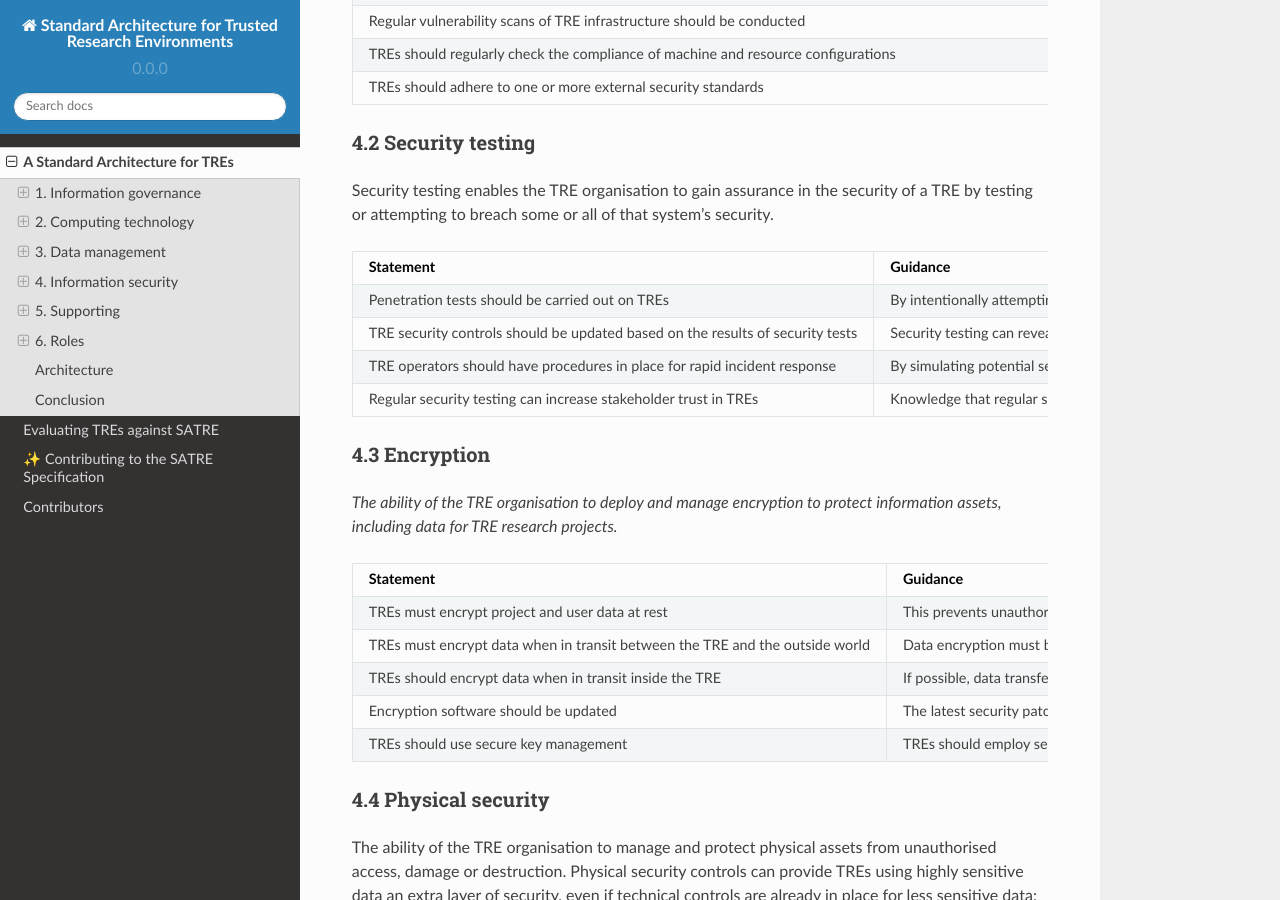
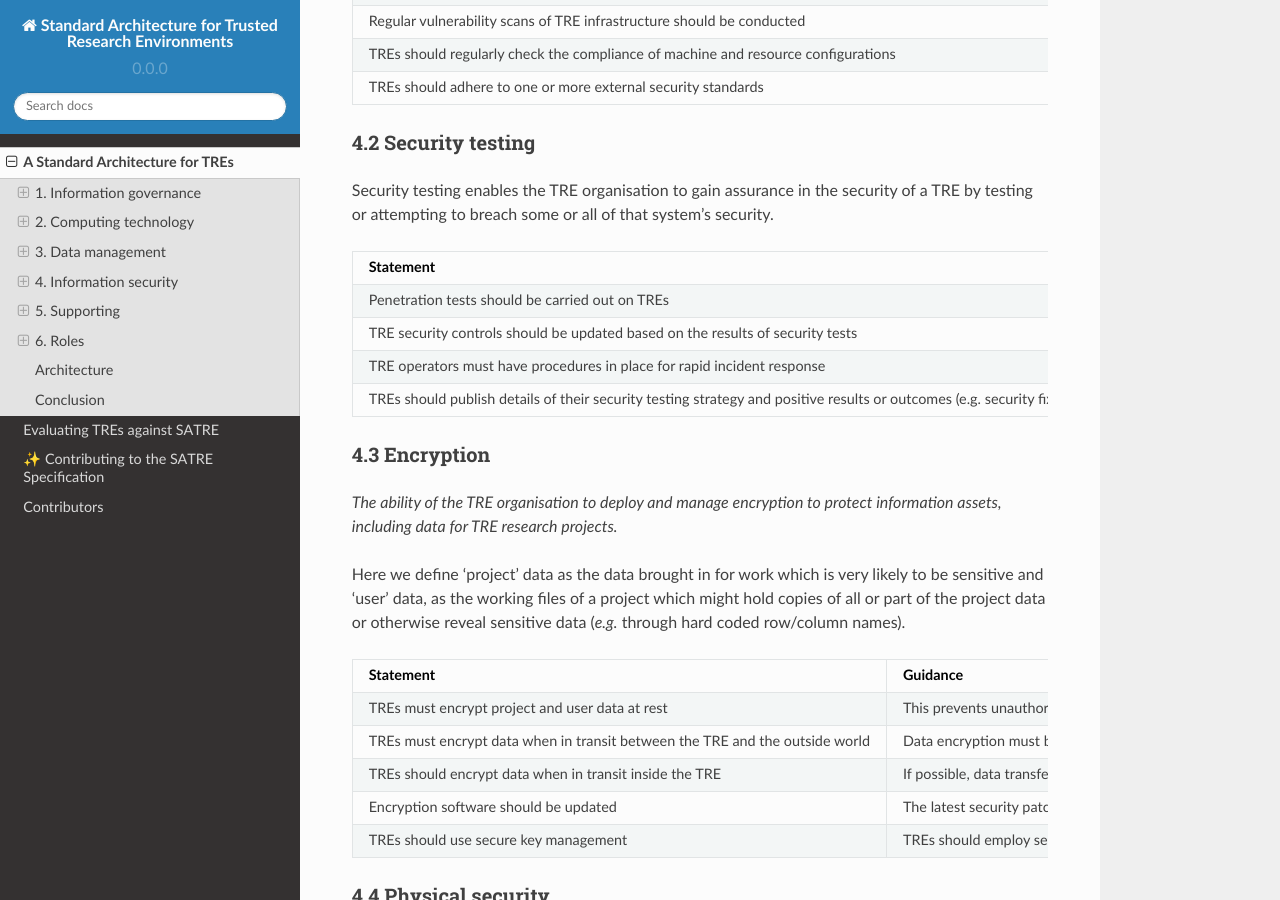
Before and after one commit to sa-tre/satre-specification, a Sphinx documentation site: the page built from docs/source/standard.md, in a window 1280 px wide and 900 px high, scrolled down 6621 px. Built offline with Sphinx 7.4.7 and the Read the Docs theme 2.0.0, drawn with Linux system fonts in a browser that asks for light colours.

```diff
--- a/docs/source/standard.md
+++ b/docs/source/standard.md
@@ -1,4 +1,5 @@
 (standard)=
+
 # A Standard Architecture for TREs
 
 <!-- What this document intends to do (and what it doesn't), the level of detail we aim for contrasted with other technical standards -->
@@ -285,18 +286,20 @@ Vulnerability management describes the ability of the TRE organisation to identi
 
 Security testing enables the TRE organisation to gain assurance in the security of a TRE by testing or attempting to breach some or all of that system's security.
 
-| Statement                                                                      | Guidance                                                                                                                                                                                                                                                                                                                                                                                                                                      |
-| ------------------------------------------------------------------------------ | --------------------------------------------------------------------------------------------------------------------------------------------------------------------------------------------------------------------------------------------------------------------------------------------------------------------------------------------------------------------------------------------------------------------------------------------- |
-| Penetration tests should be carried out on TREs                                | By intentionally attempting to breach their TRE, organisations can proactively discover unnoticed vulnerabilities before they are exploited maliciously. Tests can evaluate the effectiveness of security controls in preventing data breaches, unauthorised access, or other security incidents                                                                                                                                              |
-| TRE security controls should be updated based on the results of security tests | Security testing can reveal bugs and discrepancies in the TRE architecture which should be addressed in advance of sensitive data being uploaded, or with urgency in the case of an operational TRE. Regular testing will allow organisations to refine their TRE security controls and incident response capabilities, enabling them to adapt to any new security concerns that may arise as a result of changes in the underlying software. |
-| TRE operators should have procedures in place for rapid incident response      | By simulating potential security breaches or incidents during security testing, organisations running TREs can assess their incident response procedures and ensure a swift and effective response when a real incident occurs.                                                                                                                                                                                                               |
-| Regular security testing can increase stakeholder trust in TREs                | Knowledge that regular security testing occurs will help to ensure stakeholders, including researchers and data providers, can trust that the data they work with or are responsible for is secure within a TRE.                                                                                                                                                                                                                              |
+| Statement                                                                                                                                        | Guidance                                                                                                                                                                                                                                                                                                                                                                                                                                      |
+| ------------------------------------------------------------------------------------------------------------------------------------------------ | --------------------------------------------------------------------------------------------------------------------------------------------------------------------------------------------------------------------------------------------------------------------------------------------------------------------------------------------------------------------------------------------------------------------------------------------- |
+| Penetration tests should be carried out on TREs                                                                                                  | By intentionally attempting to breach their TRE, organisations can proactively discover unnoticed vulnerabilities before they are exploited maliciously. Tests can evaluate the effectiveness of security controls in preventing data breaches, unauthorised access, or other security incidents                                                                                                                                              |
+| TRE security controls should be updated based on the results of security tests                                                                   | Security testing can reveal bugs and discrepancies in the TRE architecture which should be addressed in advance of sensitive data being uploaded, or with urgency in the case of an operational TRE. Regular testing will allow organisations to refine their TRE security controls and incident response capabilities, enabling them to adapt to any new security concerns that may arise as a result of changes in the underlying software. |
+| TRE operators must have procedures in place for rapid incident response                                                                          | There may well be legal requirements to disclose details of any incidents, _e.g._ data breaches for organisations subject to GDPR. Having robust processes in place will ensure a swift and effective response when an incident occurs.                                                                                                                                                                                                       |
+| TREs should publish details of their security testing strategy and positive results or outcomes (e.g. security fixes) resulting from the testing | Knowledge that regular security testing occurs will help to ensure stakeholders, including researchers and data providers, can trust that the data they work with or are responsible for is secure within a TRE.                                                                                                                                                                                                                              |
 
 (encryption)=
 
 ### 4.3 Encryption
 
 _The ability of the TRE organisation to deploy and manage encryption to protect information assets, including data for TRE research projects._
+
+Here we define 'project' data as the data brought in for work which is very likely to be sensitive and 'user' data, as the working files of a project which might hold copies of all or part of the project data or otherwise reveal sensitive data (_e.g._ through hard coded row/column names).
 
 | Statement                                                                    | Guidance                                                                                                                                                                                                                                                                                                     |
 | ---------------------------------------------------------------------------- | ------------------------------------------------------------------------------------------------------------------------------------------------------------------------------------------------------------------------------------------------------------------------------------------------------------ |
@@ -325,6 +328,7 @@ Physical security controls can provide TREs using highly sensitive data an extra
 ### 5.1 Legal
 
 The ability of the TRE organisation to access suitable and timely legal advice.
+
 <!-- Specific requirements? _e.g._ Article 32 of the GDPR requires organisations to regularly test and evaluate the effectiveness of the technical and organisational measures employed to protect personal data, and penetration testing is an effective way of assessing your technical defences. -->
 
 | Statement | Guidance |
```
